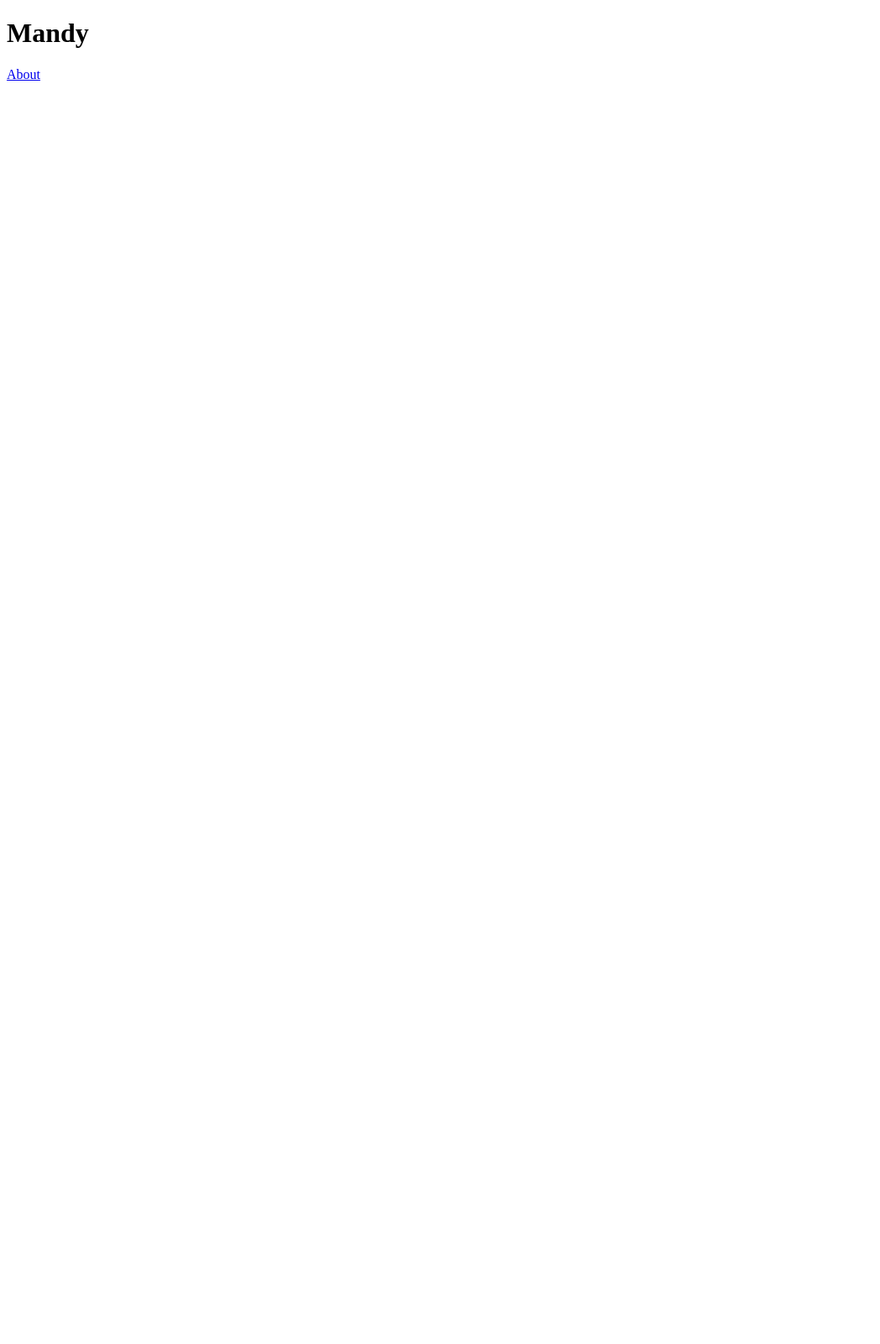
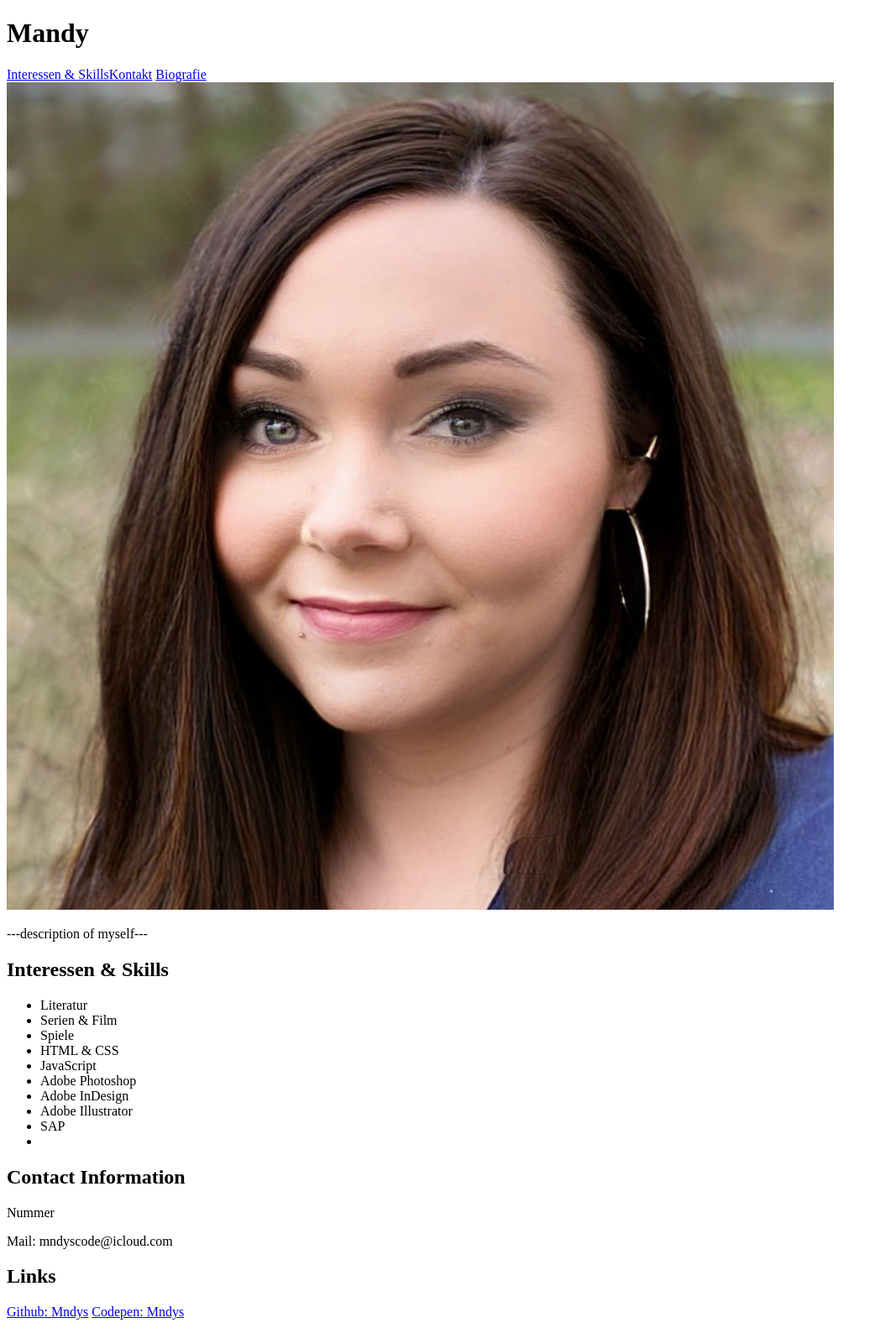
Before and after one commit to mndys/mndys.github.io, a plain HTML site: page src/index.html in a window 1280 px wide. Shown: the top 1600 px of the page at 84% size, without its empty margins (0-1048 px from the left). Before the commit the page ends 800 px from the top, so only its background shows below. Drawn offline with Linux system fonts and the light colour scheme.

Commit message:
Initial commit

```diff
--- a/src/index.html
+++ b/src/index.html
@@ -4,17 +4,64 @@
 <head>
     <meta charset="UTF-8">
     <meta name="viewport" content="width=device-width, initial-scale=1.0">
-    <title>Mandy's Personal Website</title>
+    <title>Mandy Schwarze</title>
 </head>
 
 <body>
+    <!-- Header -->
     <header>
         <h1>Mandy</h1>
         <nav>
-            <a href="#about">About</a>
-            <a href="#footer"></a>
+            <a href="#interests">Interessen & Skills</a><a href="#contact">Kontakt</a>
+            <a href="#bio">Biografie</a>
         </nav>
     </header>
+    <!-- Main -->
+    <section>
+        <img src="images/profilepic.jpeg"
+            alt="Frau mit halblangen braunen Haaren und blauer Bluse vor unscharfem Parkhintergrund">
+        <p>---description of myself---</p>
+        <h2 id="interests">Interessen & Skills</h2>
+        <ul>
+            <li>Literatur</li>
+            <li>Serien & Film</li>
+            <li>Spiele</li>
+            <li>HTML & CSS</li>
+            <li>JavaScript</li>
+            <li>Adobe Photoshop</li>
+            <li>Adobe InDesign</li>
+            <li>Adobe Illustrator</li>
+            <li>SAP</li>
+            <li></li>
+        </ul>
+    </section>
+    <section>
+        <h2 id="contact">Contact Information</h2>
+        <p>Nummer</p>
+        <p>Mail: mndyscode@icloud.com</p>
+    </section>
+    <section>
+        <h2>Links</h2>
+        <a href="https://github.com/mndys" target="_blank">Github: Mndys</a>
+        <a href="https://codepen.io/mndys" target="_blank">Codepen: Mndys</a>
+        <img src="images/icons/github-alt-brands.svg" alt="">
+        <a href="https://www.linkedin.com/in/mandyschwarze/" target="_blank">LinkedIn: mandyschwarze</a>
+    </section>
+    <section>
+        <h2 id="bio">Bio</h2>
+        <p>Bio Text</p>
+    </section>
+    <section>
+        <h3>CV</h3>
+        <p>CV Text</p>
+    </section>
+    <!-- Footer -->
+    <footer>
+        <hr>
+        <p class="text-center">written & coded by <a href="https://github.com/mndys" target="_blank">mndys</a>.
+        </p>
+    </footer>
+
 </body>
 
 </html>
```
